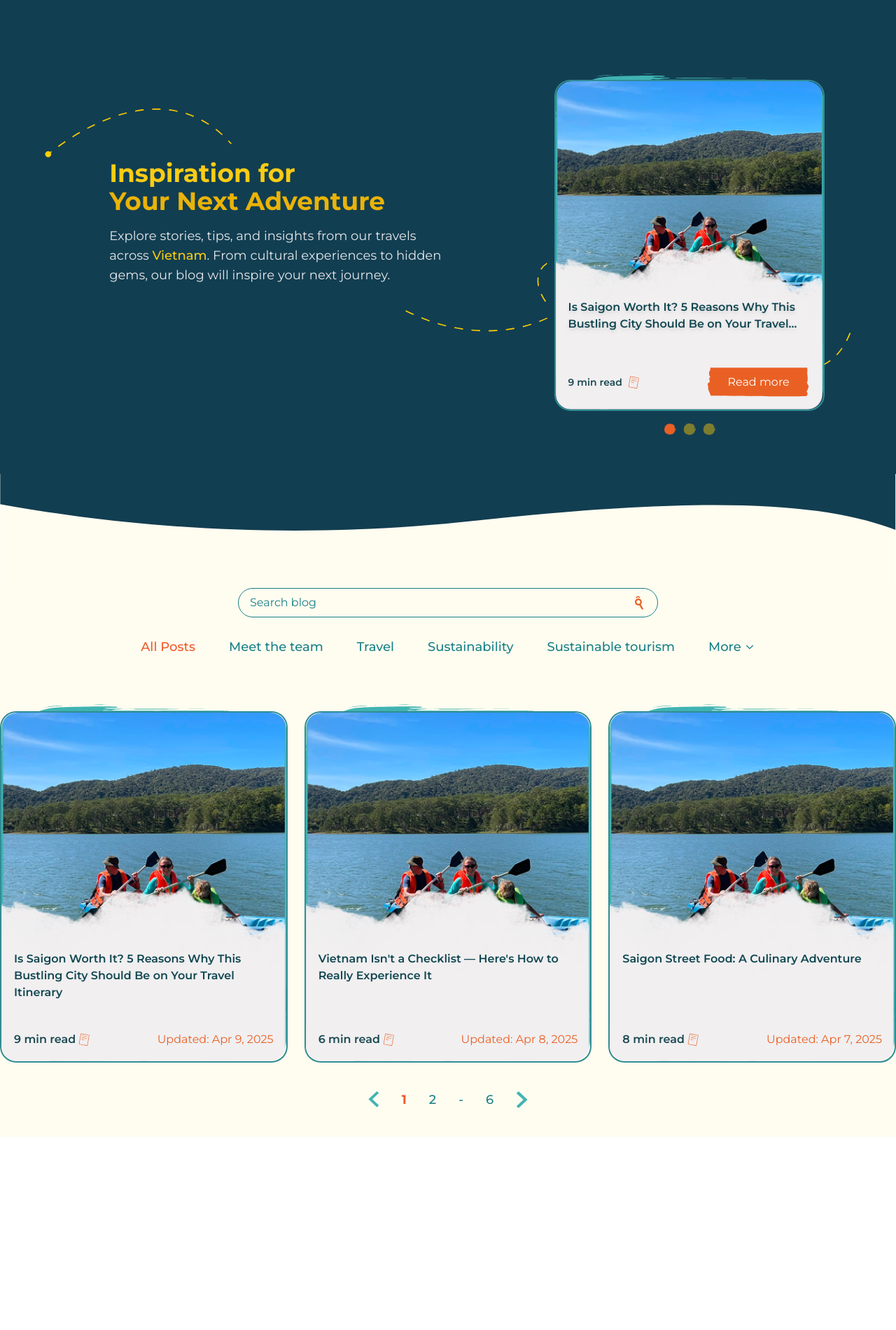
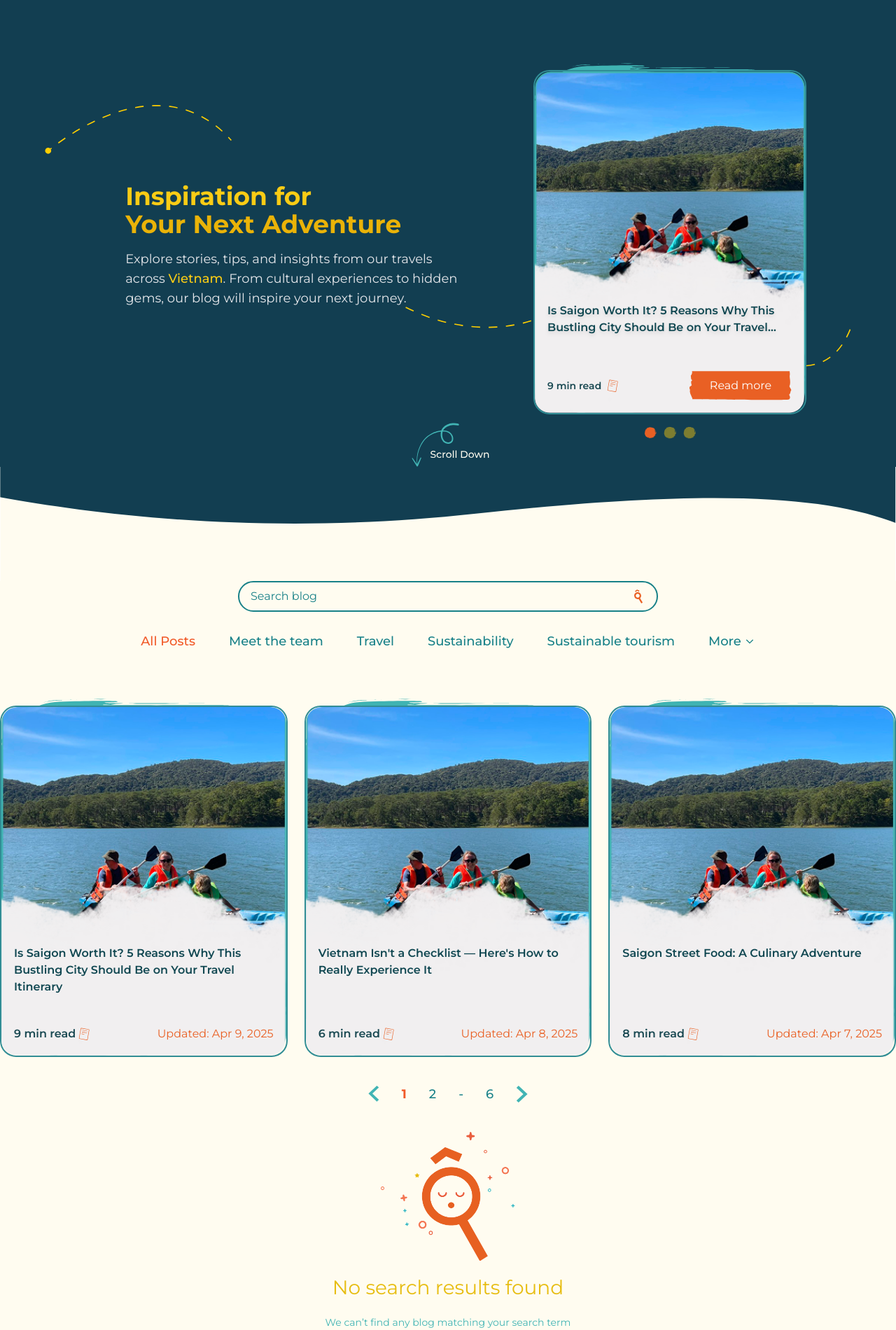
Before and after one commit to LuongVanDuy/chomchom-travel, a website: page pages/blog-listing.html in a window 1280 px wide. Shown: the part 93-1993 px from the top of the page at 70% size. Before the commit the page ends 1717 px from the top, so only its background shows below. Drawn offline with nearby package versions, Linux system fonts and the light colour scheme.

Commit message:
update page blog-list

```diff
--- a/pages/blog-listing.html
+++ b/pages/blog-listing.html
@@ -388,19 +388,26 @@
 
       <section>
         <div
-          class="min-h-[890px] md:min-h-[600px] lg:min-h-[770px] bg-[#123E51] pt-[100px] flex flex-col items-center justify-center relative px-[5%]"
+          class="min-h-[850px] md:min-h-[760px] bg-[#123E51] pt-[100px] flex flex-col items-center justify-start md:justify-center relative px-[5%]"
         >
           <img
             src="../assets/images/blog-list/Vector.svg"
             alt="Trang trí header blog Chôm Chôm Travel"
-            class="relative w-full object-contain"
+            class="relative w-full object-contain hidden md:block"
+            aria-hidden="true"
+            loading="lazy"
+          />
+          <img
+            src="../assets/images/blog-list/Vector2.svg"
+            alt="Vector2"
+            class="relative w-auto h-auto object-contain block md:hidden"
             aria-hidden="true"
             loading="lazy"
           />
 
-          <div class="absolute w-full px-[8%]">
+          <div class="absolute w-full px-[5%] md:px-[10%]">
             <div class="flex justify-between items-center flex-col md:flex-row">
-              <div class="relative bg-transparent md:left-[5%] mb-[50px]">
+              <div class="relative bg-transparent md:left-[5%] mb-5 pt-[45px]">
                 <h1
                   class="text-2xl sm:text-3xl md:text-4xl font-bold text-yellow-400 text-center md:text-start"
                 >
@@ -421,7 +428,7 @@
               </div>
 
               <div
-                class="relative w-full max-w-sm sm:max-w-md md:w-[386px] md:h-[490px] h-[490px]"
+                class="relative max-w-sm sm:max-w-md md:w-[390px] md:h-[510px] h-[390px] w-[300px]"
               >
                 <div class="swiper blog-swiper h-full">
                   <div class="swiper-wrapper">
@@ -467,7 +474,7 @@
                           class="absolute bottom-0 left-0 w-full z-30 flex flex-col items-start justify-between p-5 h-[150px] md:h-[180px]"
                         >
                           <h2
-                            class="text-sm sm:text-base md:text-[16px] leading-[140%] sm:leading-[150%] font-semibold mb-2 text-[#104751] drop-shadow-md text-start line-clamp-2"
+                            class="text-[14px] md:text-[16px] leading-[140%] sm:leading-[150%] font-semibold mb-2 text-[#104751] drop-shadow-md text-start line-clamp-2"
                             itemprop="headline"
                           >
                             <a
@@ -682,12 +689,21 @@
                   </div>
                 </div>
                 <div
-                  class="custom-swiper-pagination flex justify-center items-center mt-6 mb-2"
+                  class="custom-swiper-pagination hidden md:flex justify-center items-center mt-6 mb-2"
                 ></div>
               </div>
             </div>
           </div>
+
+          <img
+            src="../assets/images/blog-list/scroll.svg"
+            alt=""
+            class="absolute w-[120px] h-[69px] object-contain left-1/2 -translate-x-1/2 bottom-[25px] md:bottom-0"
+            aria-hidden="true"
+            loading="lazy"
+          />
         </div>
+
         <div class="w-full">
           <img
             src="../assets/images/blog-list/Break.svg"
@@ -701,7 +717,7 @@
 
       <section class="px-4 sm:px-6 lg:px-0 bg-[#FFFCF0]">
         <form
-          class="flex items-center w-[80%] mx-auto md:w-[600px] border border-[#188188] rounded-full px-3 sm:px-4 py-2 md:mt-0"
+          class="flex items-center w-[80%] mx-auto md:w-[600px] border-[2px] border-[#188188] rounded-full px-3 sm:px-4 py-2 md:mt-0"
           role="search"
           aria-label="Search blog"
         >
@@ -1165,6 +1181,23 @@
             </ul>
           </nav>
         </div>
+
+        <!-- Search result -->
+        <div class="flex justify-center flex-col text-center">
+          <img
+            src="../assets/images/blog-list/result.png"
+            alt="Search Result"
+            class="relative w-[210px] h-[185pxs] object-contain mx-auto"
+            aria-hidden="true"
+            loading="lazy"
+          />
+          <h1 class="text-[28px] text-[#E7BD11] my-2 py-2">
+            No search results found
+          </h1>
+          <p class="text-[#41B4B4] text-[14px]">
+            We can’t find any blog matching your search term
+          </p>
+        </div>
       </section>
     </main>
 
```
Also changed, not shown: assets/images/blog-list/Vector2.svg (added), assets/images/blog-list/result.png (added), assets/images/blog-list/scroll.svg (added), dist/output.css.
